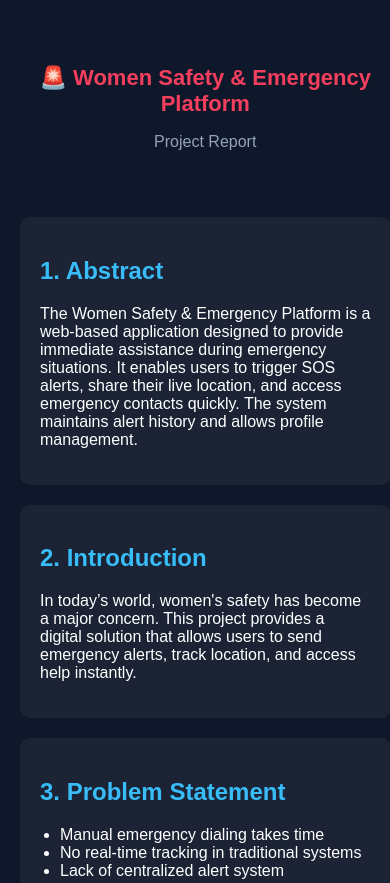
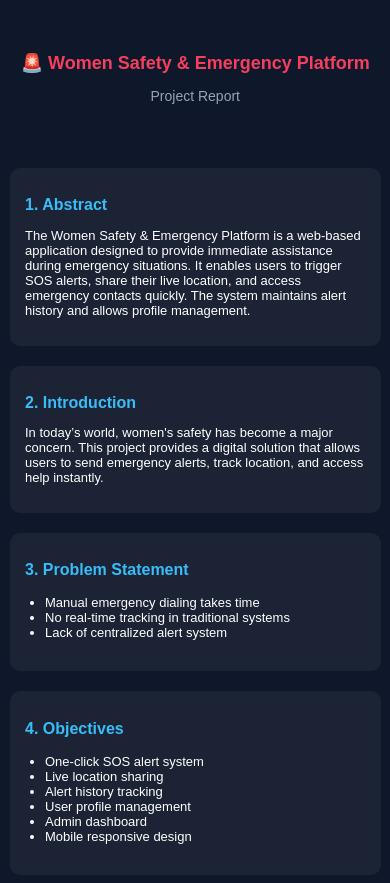
Before and after one commit to JoseFanai/WSE-ProjectReport, a plain HTML site: page index.html in a window 390 px wide. Shown: the top 883 px of the page. Drawn offline with Linux system fonts and the light colour scheme.

Commit message:
Refactor style.css for improved structure and responsiveness

```diff
--- a/style.css
+++ b/style.css
@@ -1,4 +1,4 @@
-html{
+html {
     scroll-behavior: smooth;
 }
 
@@ -9,6 +9,7 @@ body {
     margin: 0;
 }
 
+/* Container */
 .container {
     width: 90%;
     max-width: 900px;
@@ -16,6 +17,7 @@ body {
     padding: 20px;
 }
 
+/* Header */
 header {
     text-align: center;
     padding: 30px 0;
@@ -23,12 +25,14 @@ header {
 
 header h1 {
     color: #f43f5e;
+    font-size: 32px;
 }
 
 .subtitle {
     color: #94a3b8;
 }
 
+/* Sections */
 section {
     background: rgba(255, 255, 255, 0.05);
     margin: 20px 0;
@@ -41,6 +45,7 @@ section:hover {
     transform: scale(1.02);
 }
 
+/* Headings */
 h2 {
     color: #38bdf8;
 }
@@ -49,14 +54,21 @@ h3 {
     color: #facc15;
 }
 
+/* Lists */
 ul, ol {
     padding-left: 20px;
+}
+
+/* Table (responsive scroll) */
+.table-container {
+    overflow-x: auto;
 }
 
 table {
     width: 100%;
     border-collapse: collapse;
     margin-top: 10px;
+    min-width: 500px;
 }
 
 table, th, td {
@@ -72,27 +84,17 @@ th {
     background: #1e293b;
 }
 
+/* Footer */
 footer {
     text-align: center;
     margin-top: 30px;
     color: #94a3b8;
 }
 
-/* Responsive */
-@media (max-width: 768px) {
-    .container {
-        width: 95%;
-    }
-
-    header h1 {
-        font-size: 22px;
-    }
-}
-
 /* Screenshots */
 .screenshots {
     display: grid;
-    grid-template-columns: repeat(auto-fit, minmax(200px, 1fr));
+    grid-template-columns: repeat(auto-fit, minmax(220px, 1fr));
     gap: 15px;
 }
 
@@ -102,20 +104,72 @@ footer {
     border: 2px solid #444;
 }
 
-.screenshots p {
-    text-align: center;
-    margin-top: 5px;
-}
-
-/* Fade-in base (hidden initially) */
+/* Fade-in animation */
 .fade-in {
     opacity: 0;
     transform: translateY(30px);
-    transition: all 1.2s ease;
+    transition: all 1s ease;
 }
 
-/* When visible */
 .fade-in.show {
     opacity: 1;
     transform: translateY(0);
 }
+
+/* 🔥 MOBILE RESPONSIVE */
+@media (max-width: 768px) {
+
+    .container {
+        width: 95%;
+        padding: 10px;
+    }
+
+    header h1 {
+        font-size: 20px;
+    }
+
+    .subtitle {
+        font-size: 14px;
+    }
+
+    section {
+        padding: 15px;
+    }
+
+    h2 {
+        font-size: 18px;
+    }
+
+    h3 {
+        font-size: 16px;
+    }
+
+    p, li {
+        font-size: 14px;
+    }
+
+    /* Stack screenshots nicely */
+    .screenshots {
+        grid-template-columns: 1fr;
+    }
+
+    /* Disable zoom effect on mobile */
+    section:hover {
+        transform: none;
+    }
+}
+
+/* EXTRA SMALL DEVICES */
+@media (max-width: 480px) {
+    header h1 {
+        font-size: 18px;
+    }
+
+    h2 {
+        font-size: 16px;
+    }
+
+    p, li {
+        font-size: 13px;
+    }
+}
```
